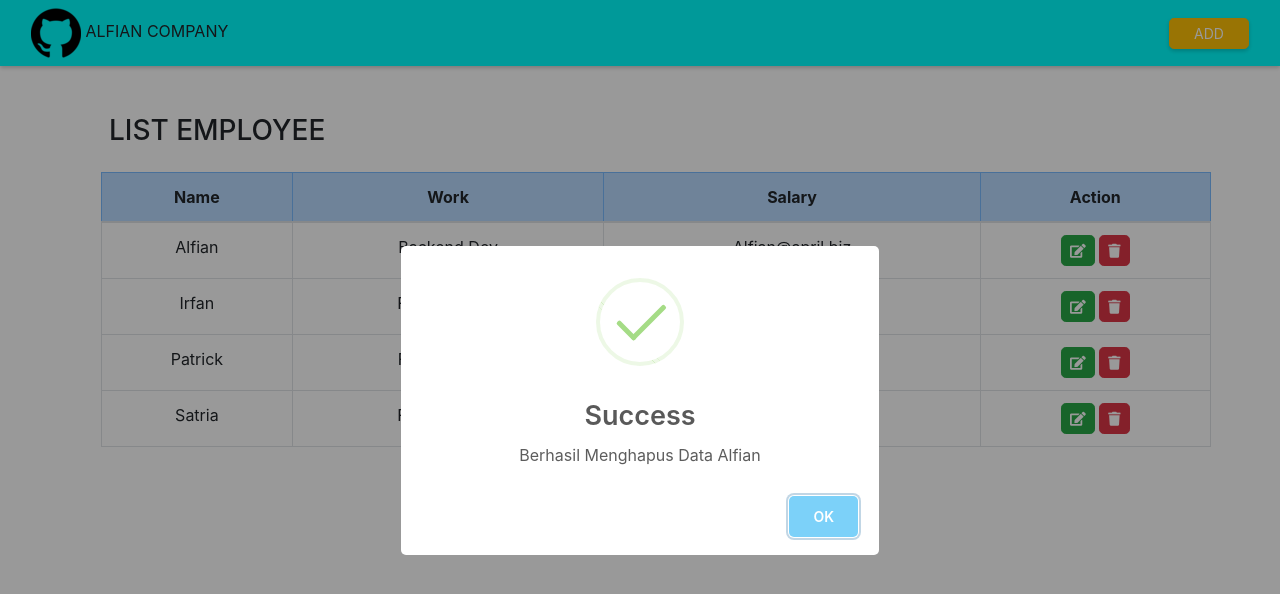
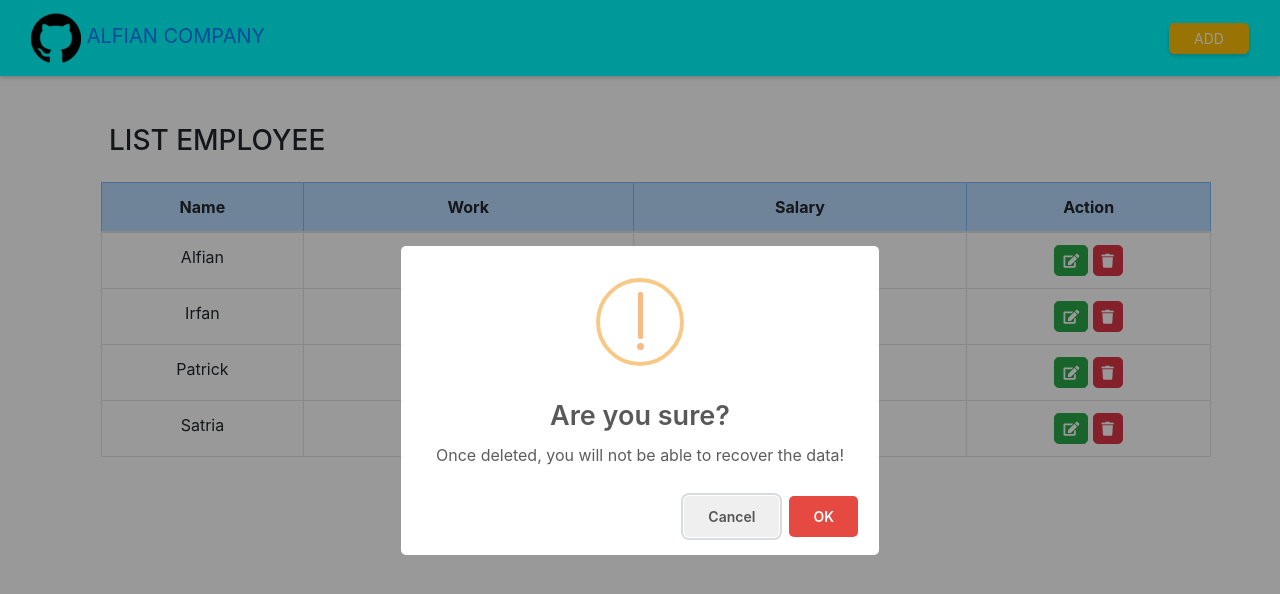
Before and after one commit to alfianaf/tugas-web, a plain HTML site: page index.html in a window 1280 px wide. Both pictures are taken after a click on the button 1114 px from the left and 250 px from the top of the page. Drawn offline with nearby package versions, Linux system fonts and the light colour scheme.

Commit message:
validasi dan helper

```diff
--- a/index.html
+++ b/index.html
@@ -15,8 +15,7 @@
     <nav class="navbar navbar-expand-lg">
         <div class="container-fluid">
             <div class="logo">
-                <a href="https://github.com/alfianaf"><img src="/assets/github_50x50.png" alt="#" /></a>
-                <a>ALFIAN COMPANY</a>
+                <a class="navbar-brand"href="https://github.com/alfianaf"><img src="/assets/github_50x50.png" alt="#" /> ALFIAN COMPANY</a>
             </div>
             <div class="d-flex flex-row-reverse bd-highlight" id="navbarNav">
         <button class="btn btn-warning btn-sm rounded-lg" id="buttonwarning"type="button" data-target="#addModal" data-toggle="modal" data-placement="top" title="Add">ADD</button>
@@ -95,7 +94,7 @@
                 </div>
                 <div class="form-group">
                     <label for="salary" class="col-form-label">Salary:</label>
-                    <input type="text" class="form-control" id="salary" placeholder="Salary..">
+                    <input type="number" class="form-control" id="salary" placeholder="Salary..">
                   </div>
               </form>
             </div>
--- a/js/index.js
+++ b/js/index.js
@@ -1,3 +1,6 @@
+fetchdata();
+
+function fetchdata(){
   fetch("../user.json")
   .then((response) => response.json())
   .then((json) => {
@@ -5,6 +8,12 @@ fetch("../user.json")
   })
   // handling error
   .catch((err) => console.log(err));
+
+}
+
+function numberWithCommas(x) {
+  return x.toString().replace(/\B(?=(\d{3})+(?!\d))/g, ",");
+}
 
 function user(dataUser) {
   let output = "";
@@ -14,7 +23,7 @@ function user(dataUser) {
       <tr>
         <td class="text-center">${element.name}</td>
         <td class="text-center">${element.work}</td>
-        <td class="text-center">${element.salary}</td>
+        <td class="text-center">Rp ${numberWithCommas(element.salary)}</td>
         <td class="text-center">
         <button class="btn btn-success btn-sm rounded-lg" type="button" data-toggle="modal" data-target="#editModal" onclick="editData('${element.id-1}')" title="Edit"><i class="fa fa-edit"></i></button>
         <button class="btn btn-danger btn-sm rounded-lg" type="button" data-toggle="modal" data-target="#deleteModal" onclick="deleteData('${element.id-1}')" data-placement="top" title="Delete"><i class="fa fa-trash"></i></button>
@@ -35,7 +44,6 @@ function editData(id) {
     document.getElementById('nama').value=json[id].name;
     document.getElementById('pekerjaan').value=json[id].work;
     document.getElementById('salary').value=json[id].salary;
-
   })
   // handling error
   .catch((err) => console.log(err));
@@ -44,7 +52,19 @@ function deleteData(id){
     fetch("../user.json")
     .then((response) => response.json())
     .then((json) => {
+      swal({
+        title: "Are you sure?",
+        text: "Once deleted, you will not be able to recover the data!",
+        icon: "warning",
+        buttons: true,
+        dangerMode: true,
+      })
+      .then((willDelete) => {
+        if (willDelete) {
           swal("Success", "Berhasil Menghapus Data "+json[id].name, "success");
+        }
+      });
+
     })
     // handling error
     .catch((err) => console.log(err));
--- a/user.json
+++ b/user.json
@@ -2,24 +2,24 @@
     "id": 1,
     "name": "Alfian",
     "work": "Backend Dev",
-    "salary": "Alfian@april.biz"
+    "salary": "4000000"
 },
 {
     "id": 2,
     "name": "Irfan",
     "work": "Frontend Dev",
-    "salary": "Irfan@april.biz"
+    "salary": "3000000"
 },
 {
     "id": 3,
     "name": "Patrick",
     "work": "Fullstack Dev",
-    "salary": "Patrick@april.biz"
+    "salary": "2000000"
 },
 {
     "id": 4,
     "name": "Satria",
     "work": "Frontend Dev",
-    "salary": "Satria@april.biz"
+    "salary": "4000000"
 }
 ]
```
Lines whose indentation alone changed are shown as unchanged.
